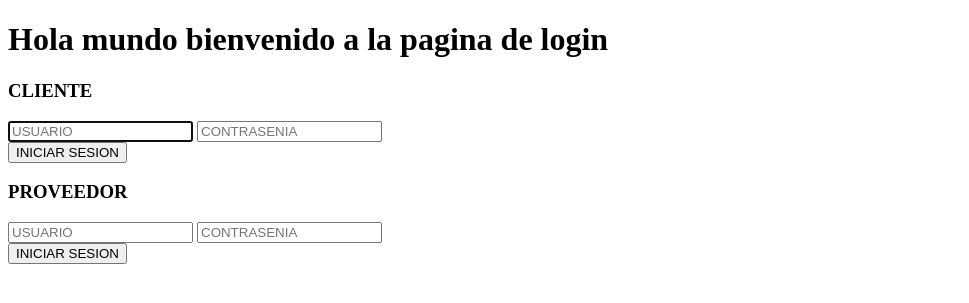
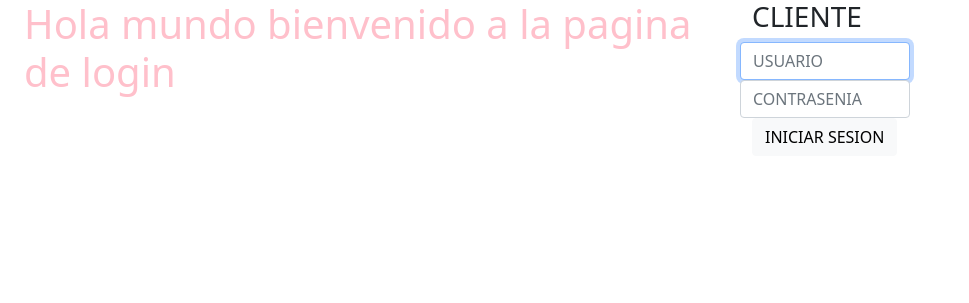
Before and after one commit to marcosvr17101999/gestionAlmacen, a Flask app: page / in a window 1280 px wide. Shown: the top 303 px of the page, without its empty margins (0-969 px from the left). Run offline with Flask 2, Linux system fonts and the light colour scheme.

Commit message:
Revision de funcionamiento

```diff
--- a/app.py
+++ b/app.py
@@ -51,17 +51,23 @@ db.session.commit()
 def home():
     return render_template("index.html")
 
-@app.route("/loginCliente",methods=['Post'])
+@app.route("/login",methods=['Post'])
 #Funcion para logearte
-def loginCliente():
+def login():
     try:
         usuario = request.form["loginUsuario"]
         passw = request.form["loginPassword"]
         cliente = db.session.query(Usuario).filter_by(user=usuario).first()
 
-        if (cliente.rol == 1 or cliente.rol == 2) and cliente.password == passw:
+        if (cliente.rol == 1 ) and cliente.password == passw:
+            todosProductos = Producto.query.all()
+            return render_template("admin.html", productos=todosProductos, usu=cliente)
+        elif(cliente.rol == 2) and cliente.password == passw:
             todosProductos = Producto.query.all()
             return render_template("cliente.html", productos=todosProductos, usu=cliente)
+        elif(cliente.rol == 3) and cliente.password == passw:
+            todosProductos = Producto.query.all()
+            return render_template("proveedor.html", productos=todosProductos, usu=cliente)
         else:
             return redirect(url_for('home'))
 
@@ -72,23 +78,7 @@ def loginCliente():
         print(type(e))
         return redirect(url_for('home'))
 
-@app.route("/loginProveedor",methods=['Post'])
-#Funcion para logearte
-def loginProveedor():
-    try:
-        usuario = request.form["loginUsuario"]
-        passw = request.form["loginPassword"]
-        cliente = db.session.query(Usuario).filter_by(user=usuario).first()
-        if (cliente.rol == 3 or cliente.rol == 1) and cliente.password == passw:
-           return render_template("proveedor.html",usu=cliente)
-        else:
-            return redirect(url_for('home'))
-    except AttributeError as e:
-        print("error en los datos")
-        return redirect(url_for('home'))
-    except Exception as e:
-        print(type(e))
-        return redirect(url_for('home'))
+
 
 if __name__ == '__main__':
     app.run(debug=True)
--- a/static/main.css
+++ b/static/main.css
@@ -4,3 +4,7 @@
 .stock2{
     color: #ffa500;
 }
+.rwe{
+    background:linear-gradient(left black blue) ;
+    color: pink;
+}
--- a/templates/index.html
+++ b/templates/index.html
@@ -1,34 +1,36 @@
 <!DOCTYPE html>
 <html lang="en">
+
 <head>
-    <meta charset="UTF-8">
+    <meta charset="UTF-8" />
     <title>Title</title>
+    <link rel="stylesheet" href="/static/main.css">
+    <link href="https://cdn.jsdelivr.net/npm/bootstrap@5.0.0-beta3/dist/css/bootstrap.min.css" rel="stylesheet"
+        integrity="sha384-eOJMYsd53ii+scO/bJGFsiCZc+5NDVN2yr8+0RDqr0Ql0h+rP48ckxlpbzKgwra6" crossorigin="anonymous">
+
+
 </head>
+
 <body>
-    <div>
-        <h1>Hola mundo bienvenido a la pagina de login</h1>
+    <div class="container row">
+        <div class="col-8 ">
+            <h1 class="rwe">Hola mundo bienvenido a la pagina de login</h1>
         </div>
-    <div>
-        <form action="/loginCliente" method="post">
+        <div class="col-4 row">
+            <form action="/login" method="post" class="col-6">
                 <h3>CLIENTE</h3>
                 <div class="form-group row align-items-center">
-                <input type="text" name="loginUsuario" placeholder="USUARIO" class="form-control col-12" autofocus>
-                <input type="text" name="loginPassword" placeholder="CONTRASENIA" class="form-control col-12">
+                    <input type="text" name="loginUsuario" placeholder="USUARIO" class="form-control col-12"
+                        autofocus />
+                    <input type="text" name="loginPassword" placeholder="CONTRASENIA" class="form-control col-12" />
                 </div>
                 <button type="submit" class="btn btn-light btn-block">
                     INICIAR SESION
                 </button>
             </form>
-        <form action="/loginProveedor" method="post">
-            <h3>PROVEEDOR</h3>
-            <div class="form-group row align-items-center">
-                <input type="text" name="loginUsuario" placeholder="USUARIO" class="form-control col-12" autofocus>
-                <input type="text" name="loginPassword" placeholder="CONTRASENIA" class="form-control col-12" autofocus>
+
         </div>
-            <button type="submit" class="btn btn-light btn-block">
-                INICIAR SESION
-            </button>
-        </form>
     </div>
 </body>
+
 </html>
```
Also changed, not shown: templates/cliente.html (+57 -21 lines), README.md, 1 other file. Lines whose indentation alone changed are shown as unchanged.
